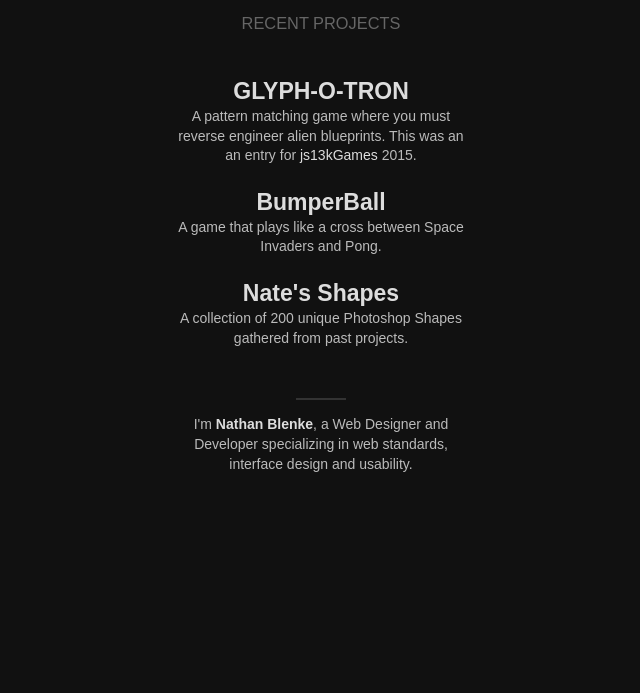
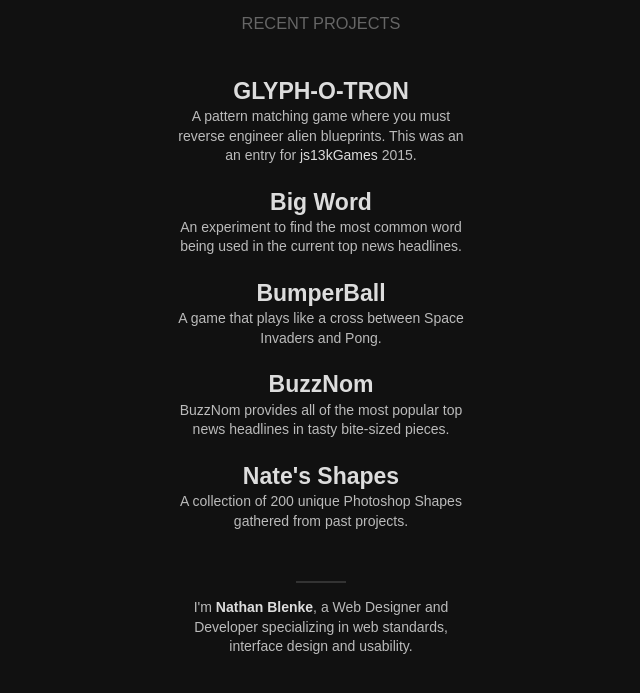
Before and after one commit to nblenke/nblenke.github.io, a plain HTML site: page index.html in a window 1280 px wide. Shown: the part 83-776 px from the top of the page, without its empty margins (319-959 px from the left). Drawn offline with Linux system fonts and the light colour scheme.

Commit message:
restore links

```diff
--- a/index.html
+++ b/index.html
@@ -21,15 +21,15 @@
             <h4><a href="http://nathan.blenke.com/glyph-o-tron/">GLYPH-O-TRON</a></h4>
             <p>A pattern matching game where you must reverse engineer alien blueprints. This was an an entry for <a href="http://js13kgames.com/">js13kGames</a> 2015.</p>
 
-<!--             <h4><a href="http://nblenke.github.io/bigword/">Big Word</a></h4>
-            <p>An experiment to find the most common word being used in the current top news headlines.</p> -->
+            <h4><a href="http://nblenke.github.io/bigword/">Big Word</a></h4>
+            <p>An experiment to find the most common word being used in the current top news headlines.</p>
 
             <h4><a href="http://nblenke.github.io/bumperball/">BumperBall</a></h4>
             <p>A game that plays like a cross between Space Invaders and Pong.</p>
 
-<!--             <h4><a href="http://www.buzznom.com">BuzzNom</a></h4>
+            <h4><a href="http://www.buzznom.com">BuzzNom</a></h4>
             <p>BuzzNom provides all of the most popular top news headlines in tasty bite-sized pieces.</p>
- -->
+
             <h4><a href="shapes/">Nate's Shapes</a></h4>
             <p>A collection of 200 unique Photoshop Shapes gathered from past projects.</p>
 
```
